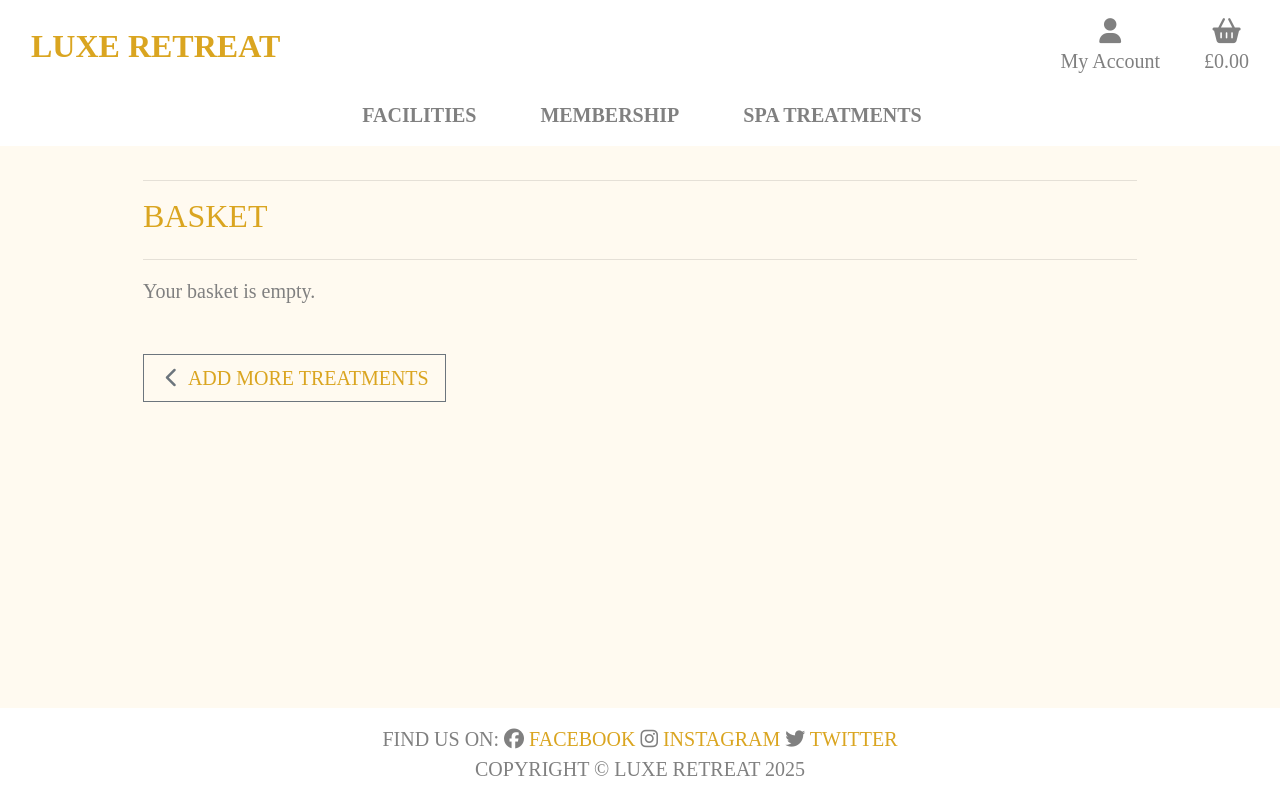
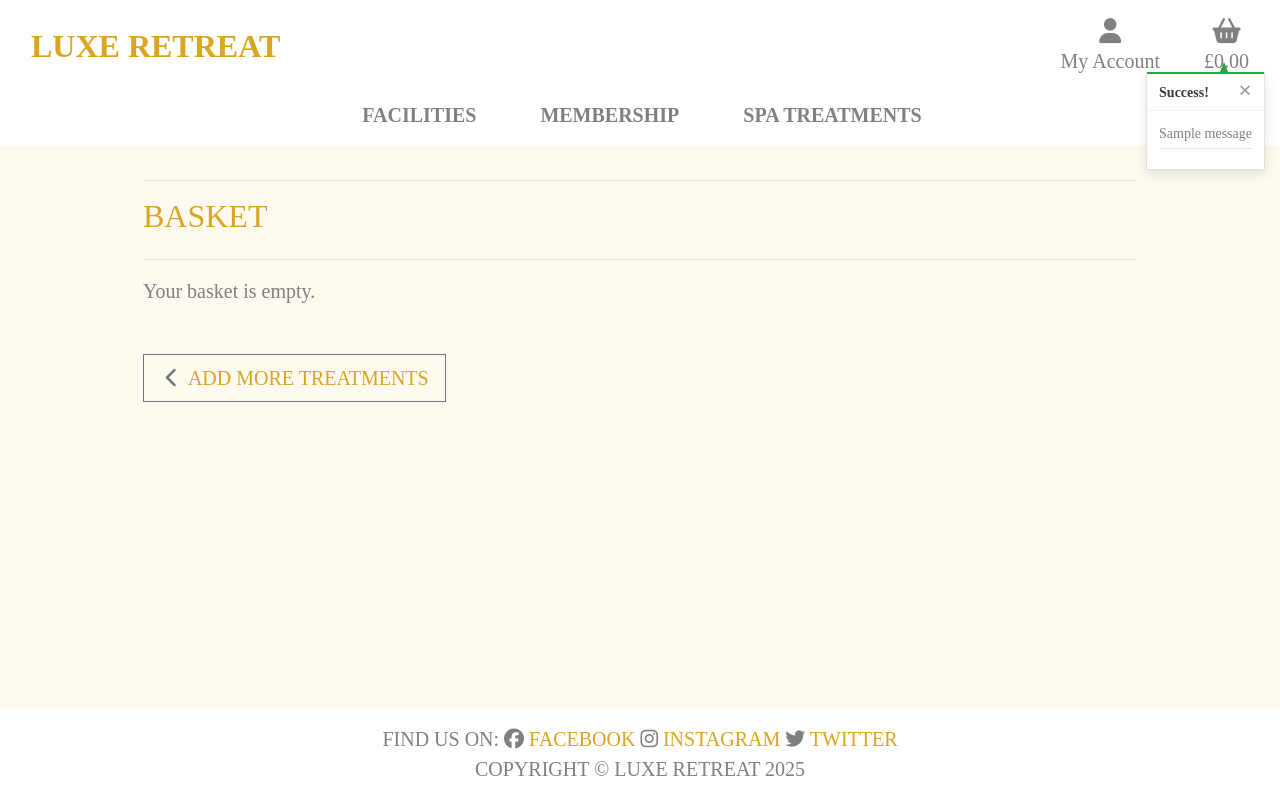
Before and after one commit to CharlieBurton10/luxe_retreat, a Django app: page /bag/ in a window 1280 px wide. Run offline with Django 3.2, Linux system fonts and the light colour scheme; tables that the repository leaves empty hold one stand-in row (values such as "Sample post"); one stand-in notice (Sample message) is shown; some libraries are stand-ins or nearby versions.

Commit message:
Add toasts

```diff
--- a/bag/views.py
+++ b/bag/views.py
@@ -1,4 +1,7 @@
-from django.shortcuts import render, redirect, reverse, HttpResponse
+from django.shortcuts import render, redirect, reverse, HttpResponse, get_object_or_404
+from django.contrib import messages
+
+from treatments.models import Treatment
 
 # Create your views here.
 
@@ -10,13 +13,18 @@ def view_bag(request):
 def add_to_bag(request, item_id):
     """ Add a quantity of the specified product to the shopping basket """
 
+    treatment = get_object_or_404(Treatment, pk=item_id)
     quantity = int(request.POST.get('quantity'))
     bag = request.session.get('bag', {})
 
     if item_id in list(bag.keys()):
         bag[item_id] += quantity
+        messages.success(request,
+                        (f'Updated {treatment.name} '
+                        f'quantity to {bag[item_id]}'))
     else:
         bag[item_id] = quantity
+        messages.success(request, f'Added {treatment.name} to your bag')
 
     request.session['bag'] = bag
     return render(request, 'bag/bag.html')
@@ -24,13 +32,18 @@ def add_to_bag(request, item_id):
 def adjust_bag(request, item_id):
     """Adjust the quantity of the specified product to the specified amount"""
 
+    treatment = get_object_or_404(Treatment, pk=item_id)
     quantity = int(request.POST.get('quantity'))
     bag = request.session.get('bag', {})
 
     if quantity > 0:
         bag[item_id] = quantity
+        messages.success(request,
+                        (f'Updated {treatment.name} '
+                        f'quantity to {bag[item_id]}'))
     else:
         bag.pop(item_id)
+        messages.success(request, f'Removed {treatment.name} from your bag')
 
     request.session['bag'] = bag
     return redirect(reverse('view_bag'))
@@ -39,10 +52,14 @@ def remove_from_bag(request, item_id):
     """Remove the item from the shopping bag"""
 
     try:
+        treatment = get_object_or_404(Treatment, pk=item_id)
         bag = request.session.get('bag', {})
         bag.pop(item_id)
+        messages.success(request, f'Removed {treatment.name} from your bag')
+
         request.session['bag'] = bag
         return HttpResponse(status=200)
     # If remove failed, throw an error
     except Exception as e:
+        messages.error(request, f'Error removing item: {e}')
         return HttpResponse(status=500)
--- a/luxe_retreat/settings.py
+++ b/luxe_retreat/settings.py
@@ -80,6 +80,8 @@ TEMPLATES = [
     },
 ]
 
+MESSAGE_STORAGE = 'django.contrib.messages.storage.session.SessionStorage'
+
 AUTHENTICATION_BACKENDS = (
     # Needed to login by username in Django admin, regardless of `allauth`
     'django.contrib.auth.backends.ModelBackend',
--- a/static/css/base.css
+++ b/static/css/base.css
@@ -37,6 +37,7 @@ a:hover {
     text-transform: uppercase;
     color: goldenrod;
     border: 0;
+    margin: 0;
 }
 
 .main-logo-link {
@@ -223,7 +224,73 @@ a:hover {
     cursor: pointer;
 }
 
+/* ------------------------------- bootstrap toasts */
 
+.message-container {
+    position: fixed;
+    top: 72px;
+    right: 15px;
+    z-index: 99999999999;
+}
+
+.custom-toast {
+    overflow: visible;
+}
+
+.toast-capper {
+    height: 2px;
+}
+
+/* from CSS-tricks.com: https://css-tricks.com/snippets/css/css-triangle/ */
+.arrow-up {
+    width: 0;
+    height: 0;
+    border-left: 4px solid transparent;
+    border-right: 4px solid transparent;
+    border-bottom: 10px solid black;
+    position: absolute;
+    top: -10px;
+    right: 36px;
+}
+
+/* Convenience classes - colors copied from Bootstrap */
+.arrow-primary {
+    border-bottom-color: #007bff !important;
+}
+
+.arrow-secondary {
+    border-bottom-color: #6c757d !important;
+}
+
+.arrow-success {
+    border-bottom-color: #28a745 !important;
+}
+
+.arrow-danger {
+    border-bottom-color: #dc3545 !important;
+}
+
+.arrow-warning {
+    border-bottom-color: #ffc107 !important;
+}
+
+.arrow-info {
+    border-bottom-color: #17a2b8 !important;
+}
+
+.arrow-light {
+    border-bottom-color: #f8f9fa !important;
+}
+
+.arrow-dark {
+    border-bottom-color: #343a40 !important;
+}
+
+.bag-notification-wrapper {
+    height: 100px;
+    overflow-x: hidden;
+    overflow-y: auto;
+}
 
 /* --------------------------------- Media queries */
 
--- a/templates/base.html
+++ b/templates/base.html
@@ -96,7 +96,21 @@
         </header>
 
         {% if messages %}
-            <div class="message-container"></div>
+            <div class="message-container">
+                {% for message in messages %}
+                    {% with message.level as level %}
+                        {% if level == 40 %}
+                            {% include 'includes/toasts/toast_error.html' %}
+                        {% elif level == 30 %}
+                            {% include 'includes/toasts/toast_warning.html' %}
+                        {% elif level == 25 %}
+                            {% include 'includes/toasts/toast_success.html' %}
+                        {% else %}
+                            {% include 'includes/toasts/toast_info.html' %}
+                        {% endif %}
+                    {% endwith %}
+                {% endfor %}
+            </div>
         {% endif %}
 
         {% block page_header %}
@@ -106,6 +120,9 @@
         {% endblock %}
 
         {% block postloadjs %}
+        <script type="text/javascript">
+            $('.toast').toast('show');
+        </script>
         {% endblock %}
 
         {% block footer_header %}
--- /dev/null
+++ b/templates/includes/toasts/toast_success.html
@@ -0,0 +1,45 @@
+<div class="toast custom-toast rounded-0 border-top-0" data-autohide="false">
+    <div class="arrow-up arrow-success"></div>
+    <div class="w-100 toast-capper bg-success"></div>
+    <div class="toast-header bg-white text-dark">
+        <strong class="mr-auto">Success!</strong>
+        <button type="button" class="ml-2 mb-1 close text-dark" data-dismiss="toast" aria-label="Close">
+            <span aria-hidden="true">&times;</span>
+        </button>
+    </div>
+    <div class="toast-body bg-white">
+        <div class="row">
+            <div class="col">
+                {{ message }}
+                <hr class="mt-1 mb-2">
+            </div>
+        </div>
+        {% if total and not on_profile_page %}
+            <div class="bag-notification-wrapper">
+                <p class="logo-font bg-white text-black">Your Bag ({{ treatment_count }})</p>
+                {% for item in bag_items %}
+                    <div class="row">
+                        <div class="col-9">
+                            <p class="my-0"><strong>{{ item.treatment.name }}</strong></p>
+                            <p class="my-0 small text-muted">Qty: {{ item.quantity }}</p>
+                        </div>
+                    </div>
+                {% endfor %}
+            </div>
+            <div class="row">
+                <div class="col">
+                    <strong><p class="mt-3 mb-1 text-black">
+                        Total:
+                        <span class="float-right">${{ total|floatformat:2 }}</span>
+                    </p></strong>
+                    <a href="{% url 'view_bag' %}" class="btn btn-black btn-block rounded-0">
+                        <span class="text-uppercase">Go To Secure Checkout</span>
+                        <span class="icon">
+                            <i class="fas fa-lock"></i>
+                        </span>
+                    </a>
+                </div>
+            </div>
+        {% endif %}
+    </div>
+</div>
```
Also changed, not shown: templates/includes/toasts/toast_error.html (added, +13 -0 lines), templates/includes/toasts/toast_info.html (added, +13 -0 lines), 1 other file.
